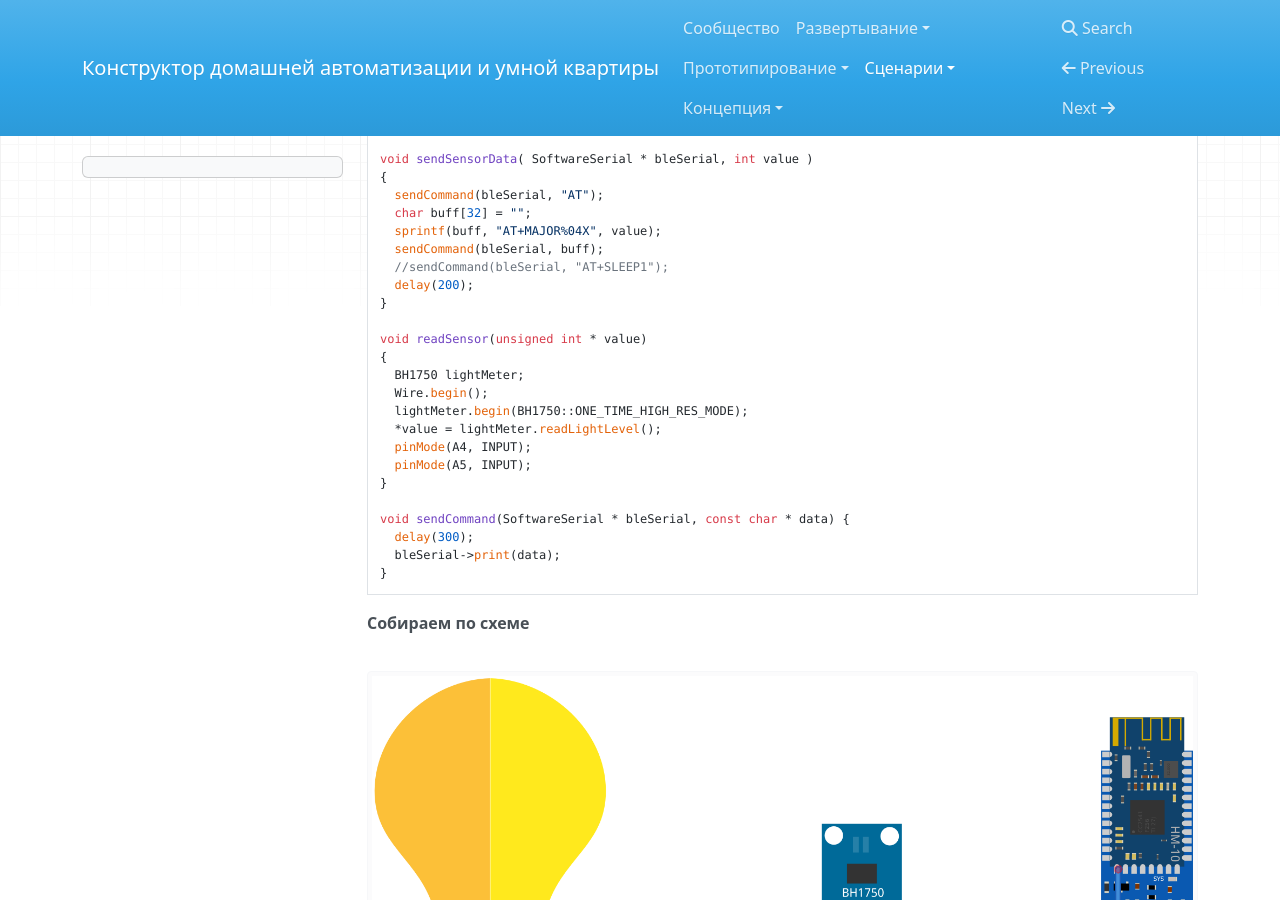
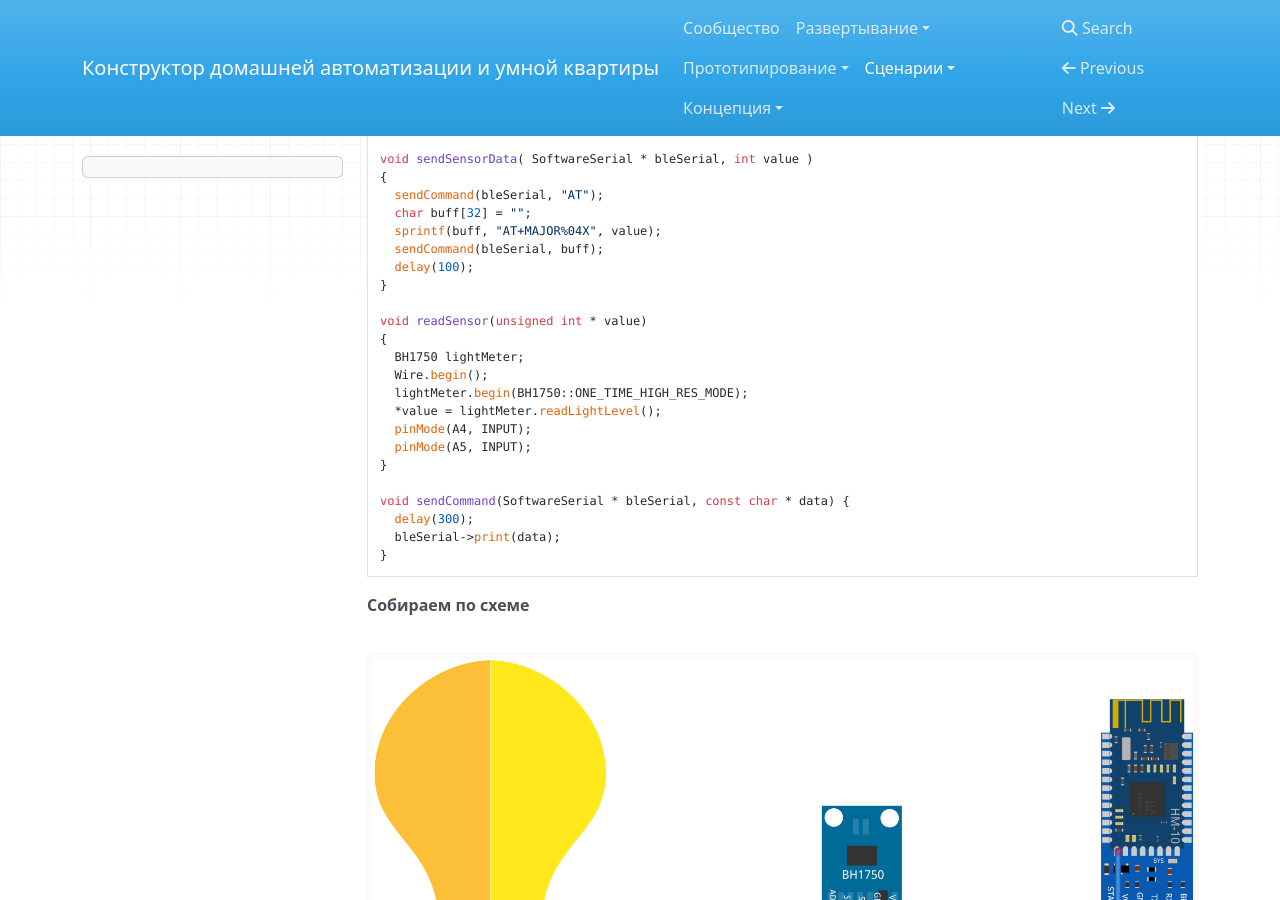
Before and after one commit to cutecare/cutecare-docs, an MkDocs documentation site: the page built from docs/Управление освещением.md, in a window 1280 px wide and 900 px high, scrolled down 2896 px. Built offline with MkDocs 1.6.1, drawn with Linux system fonts in a browser that asks for light colours; nearby versions of some CDN libraries; old or Windows-style settings are respelled for this version of MkDocs.

Commit message:
Update Управление освещением.md

```diff
--- a/docs/Управление освещением.md
+++ b/docs/Управление освещением.md
@@ -103,8 +103,7 @@ void sendSensorData( SoftwareSerial * bleSerial, int value )
   char buff[32] = "";
   sprintf(buff, "AT+MAJOR%04X", value);
   sendCommand(bleSerial, buff);
-  //sendCommand(bleSerial, "AT+SLEEP1");
-  delay(200);
+  delay(100);
 }
 
 void readSensor(unsigned int * value)
```
